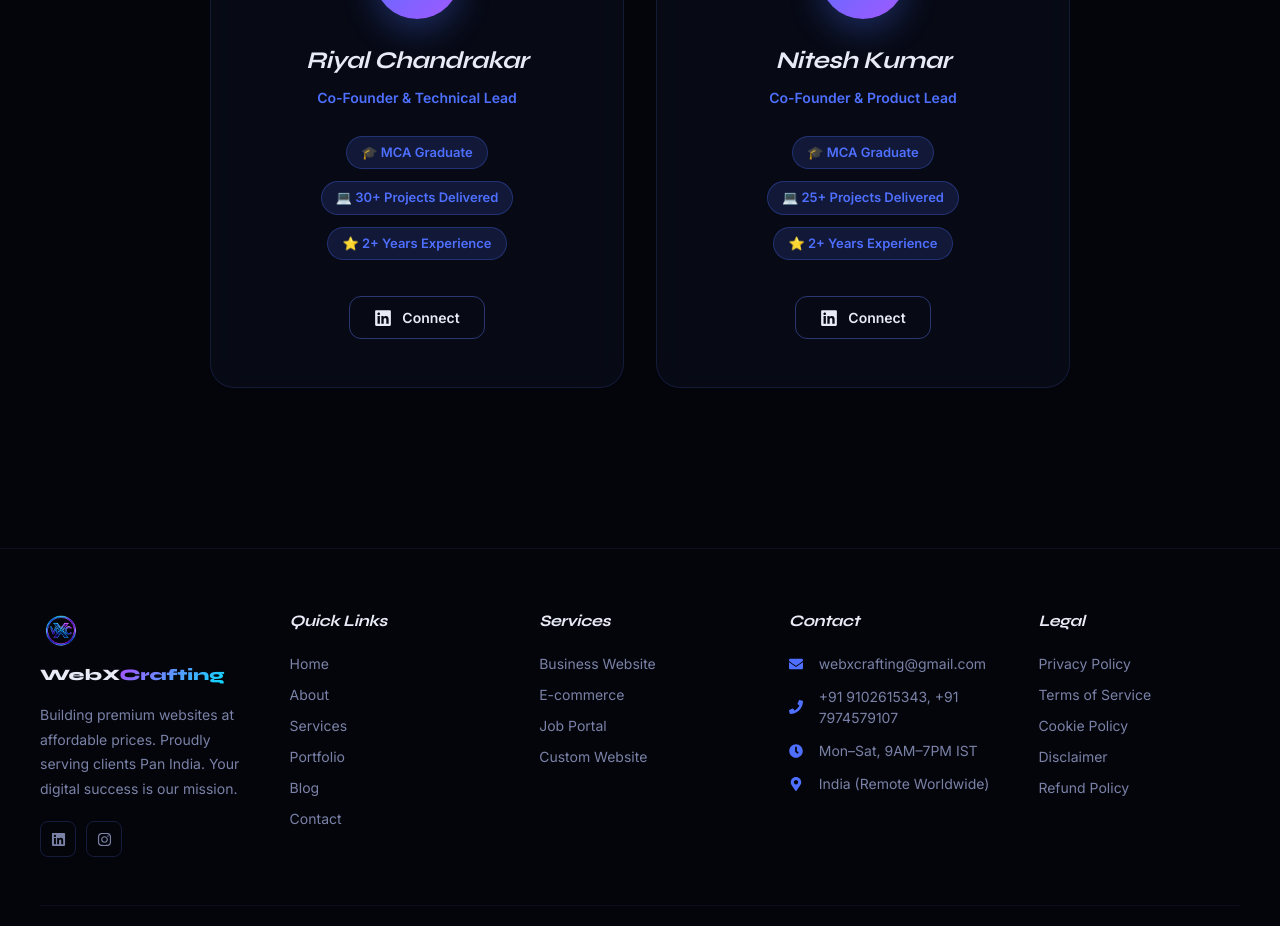
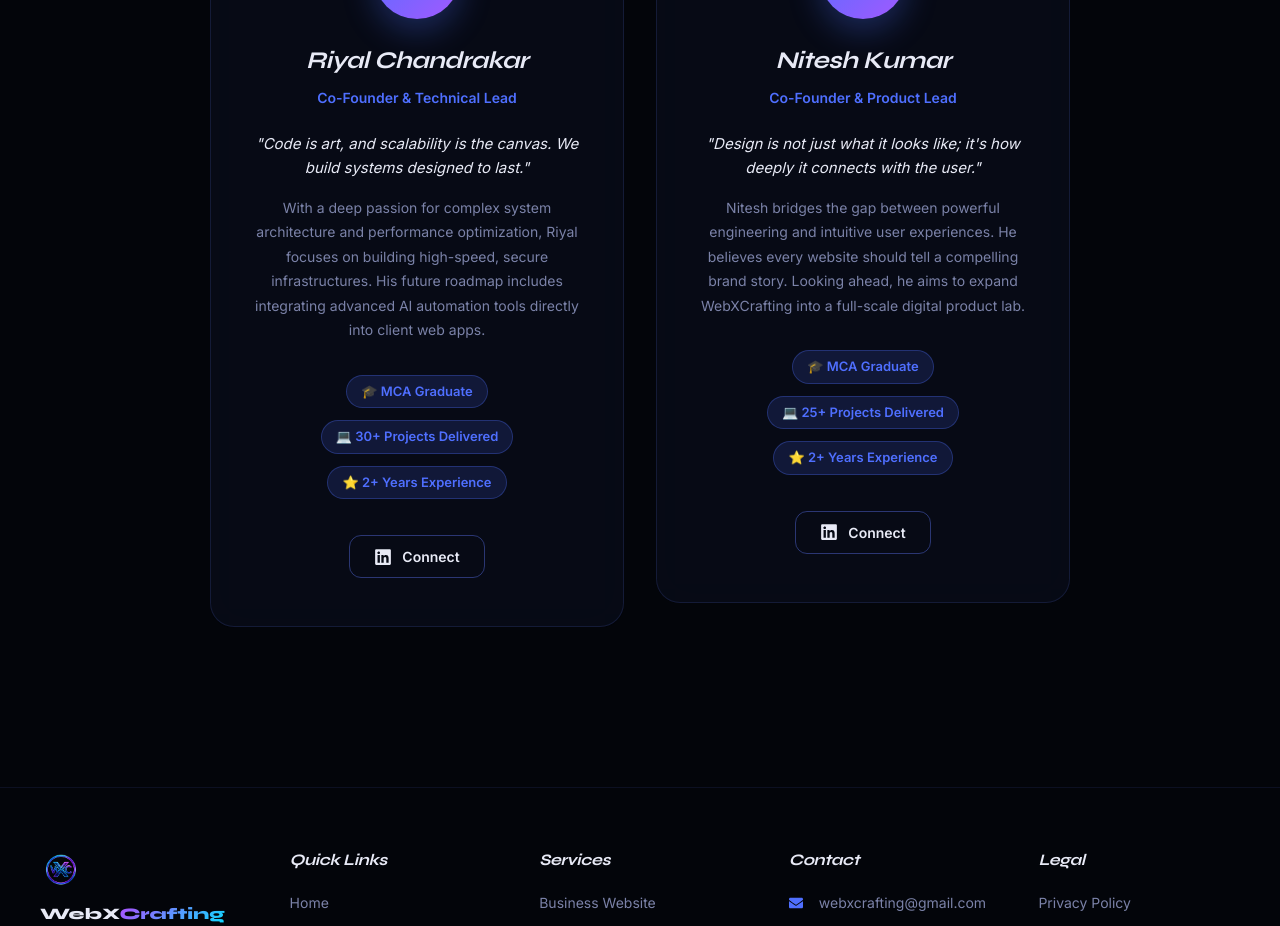
Before and after one commit to webxcrafting07/webxcrafting, a Next.js app: page /about in a window 1280 px wide. Shown: the part 1860-2786 px from the top of the page. Built offline with nearby package versions, Linux system fonts and the light colour scheme.

Commit message:
feat: enhance Founders section with quotes, visions, and future plans

```diff
--- a/app/about/AboutClient.tsx
+++ b/app/about/AboutClient.tsx
@@ -47,7 +47,9 @@ const team = [
     experience: '2+ Years Experience',
     projects: '30+ Projects Delivered',
     linkedin: 'https://www.linkedin.com/in/riyalchandrakar/',
-    initials: 'RC'
+    initials: 'RC',
+    quote: '"Code is art, and scalability is the canvas. We build systems designed to last."',
+    vision: 'With a deep passion for complex system architecture and performance optimization, Riyal focuses on building high-speed, secure infrastructures. His future roadmap includes integrating advanced AI automation tools directly into client web apps.'
   },
   {
     name: 'Nitesh Kumar',
@@ -56,7 +58,9 @@ const team = [
     experience: '2+ Years Experience',
     projects: '25+ Projects Delivered',
     linkedin: 'https://www.linkedin.com/in/nitesh-kumar654/',
-    initials: 'NK'
+    initials: 'NK',
+    quote: '"Design is not just what it looks like; it\'s how deeply it connects with the user."',
+    vision: 'Nitesh bridges the gap between powerful engineering and intuitive user experiences. He believes every website should tell a compelling brand story. Looking ahead, he aims to expand WebXCrafting into a full-scale digital product lab.'
   }
 ]
 
@@ -186,7 +190,16 @@ export default function AboutClient() {
                     {member.initials}
                   </div>
                   <h3 style={{ fontFamily: 'Syne', fontSize: 24, fontWeight: 700, fontStyle: 'italic', marginBottom: 8 }}>{member.name}</h3>
-                  <div style={{ color: '#4f6fff', fontWeight: 600, fontSize: 14, marginBottom: 28 }}>{member.role}</div>
+                  <div style={{ color: '#4f6fff', fontWeight: 600, fontSize: 14, marginBottom: 24 }}>{member.role}</div>
+
+                  <div style={{ marginBottom: 32, padding: '0 8px' }}>
+                    <div style={{ color: '#e8eaf6', fontStyle: 'italic', fontSize: 15, marginBottom: 16, lineHeight: 1.6 }}>
+                      {member.quote}
+                    </div>
+                    <div style={{ color: '#7b82a8', fontSize: 14, lineHeight: 1.75 }}>
+                      {member.vision}
+                    </div>
+                  </div>
 
                   <div style={{ display: 'flex', flexDirection: 'column', gap: 12, marginBottom: 36, alignItems: 'center' }}>
                     <span className="tag" style={{ fontSize: 13, padding: '6px 14px', width: 'fit-content' }}>🎓 {member.education}</span>
```
